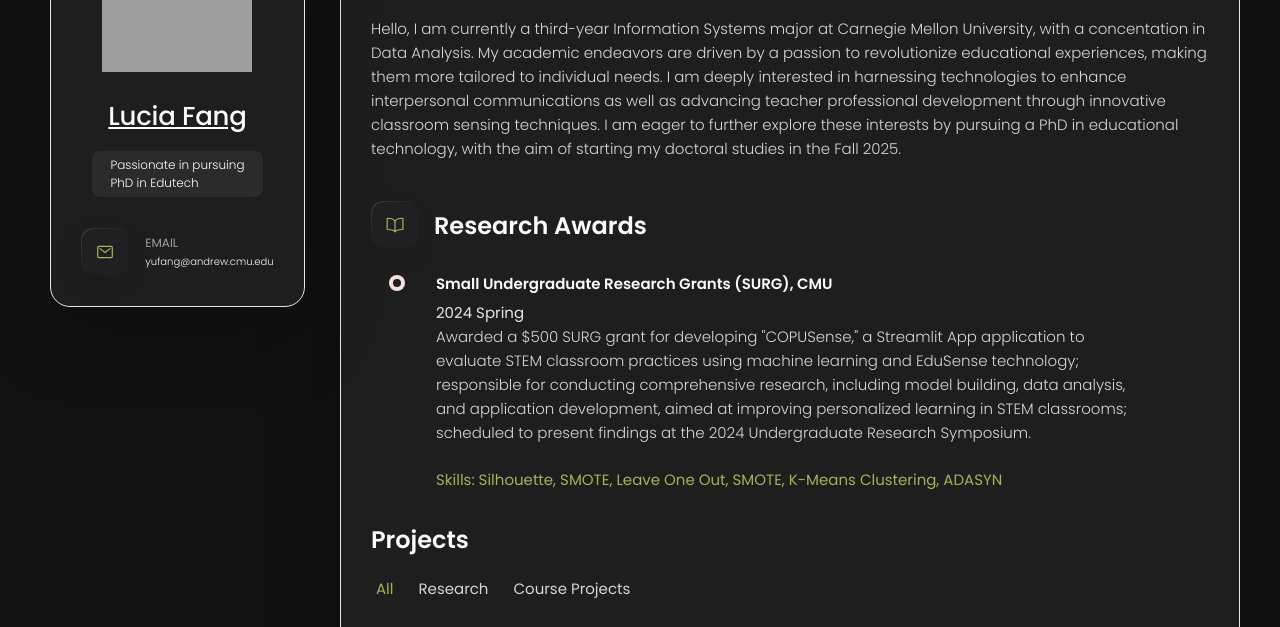
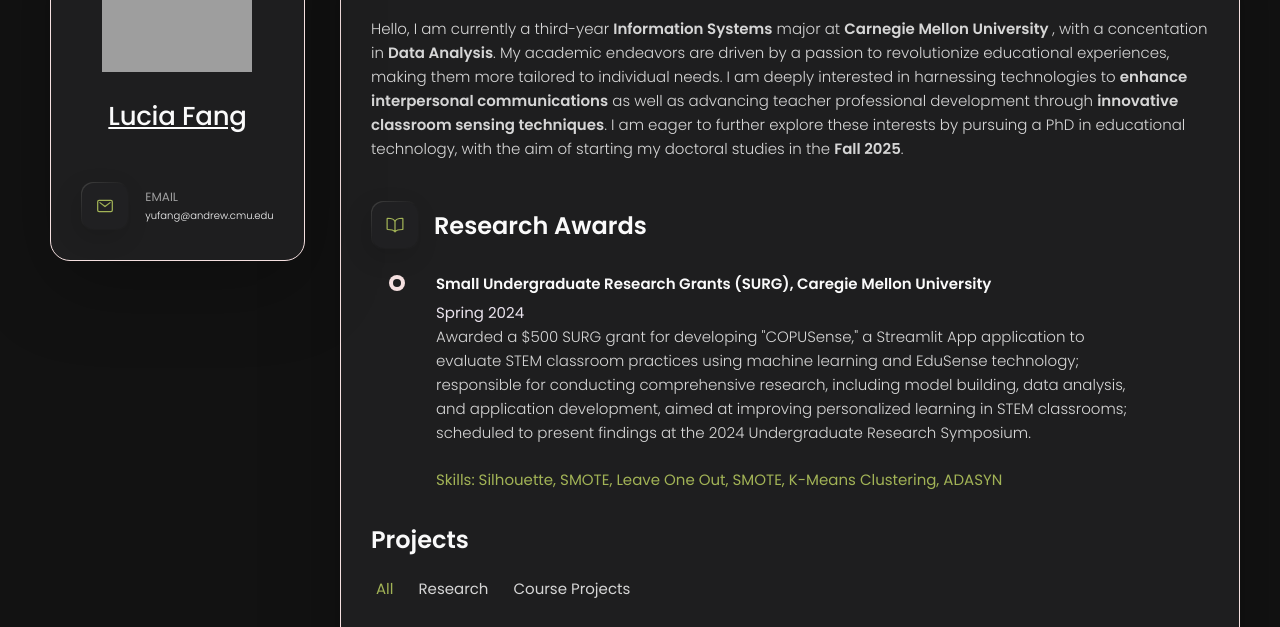
Before and after one commit to luciafang/luciaFang.github.io, a plain HTML site: page index.html in a window 1280 px wide. Shown: the part 162-789 px from the top of the page. Drawn offline with nearby package versions, Linux system fonts and the light colour scheme; grey boxes are pictures that could not be loaded.

Commit message:
Add files via upload

```diff
--- a/index.html
+++ b/index.html
@@ -53,7 +53,7 @@
 
           <!-- <p class="title">BS | Information Systems</p> -->
           <!-- <p class="title">CMU Dietrich College Dean’s List with High Honors 2021-2022 & 2022-2023</p> -->
-          <p class="title" style="font-size: 12px;">Passionate in pursuing <br>PhD in Edutech</p>
+          <!-- <p class="title" style="font-size: 12px;">Passionate in pursuing <br>PhD in Edutech</p> -->
 
         </div>
 
@@ -150,15 +150,16 @@
         <section class="about-text">
 
           <p>
-            Hello, I am currently a third-year Information Systems major at Carnegie Mellon University,
-            with a concentation in Data Analysis. My academic endeavors are driven by a passion to revolutionize
+            Hello, I am currently a third-year <b>Information Systems</b> major at <b>Carnegie Mellon University </b>,
+            with a concentation in <b>Data Analysis</b>. My academic endeavors are driven by a passion to revolutionize
             educational experiences, making them more tailored to individual needs.
-            I am deeply interested in harnessing technologies to enhance interpersonal communications
+            I am deeply interested in harnessing technologies to <b>enhance interpersonal communications</b>
             as well as advancing teacher professional
-            development through innovative classroom sensing techniques.
+            development through <b>
+            innovative classroom sensing techniques</b>.
 
             I am eager to further explore these interests by pursuing a PhD in educational technology,
-            with the aim of starting my doctoral studies in the Fall 2025.
+            with the aim of starting my doctoral studies in the <b>Fall 2025</b>.
           </p>
         </section>
 
@@ -182,8 +183,8 @@
 
             <ol class="timeline-list">
               <li class="timeline-item">
-                <h4 class="h3 timeline-item-title">Small Undergraduate Research Grants (SURG), CMU</h4>
-                <span>2024 Spring</span>
+                <h4 class="h3 timeline-item-title">Small Undergraduate Research Grants (SURG), Caregie Mellon University</h4>
+                <span>Spring 2024</span>
                 <p class="timeline-text">
                   Awarded a $500 SURG grant for developing "COPUSense," a Streamlit App application to evaluate STEM classroom practices using machine learning and EduSense technology; responsible for conducting comprehensive research, including model building, data analysis, and application development, aimed at improving personalized learning in STEM classrooms; scheduled to present findings at the 2024 Undergraduate Research Symposium.
                 </p>
@@ -265,7 +266,7 @@
                   </div>
                   <img src="./assets/images/project-8.jpg" alt="task manager" loading="lazy">
                 </figure>
-                <h3 class="project-title">Independent Study 2023Fall: Teaching style differences explained by a machine learning model</h3>
+                <h3 class="project-title">Independent Study Fall2023: Teaching style differences explained by a machine learning model</h3>
                 <p class="project-category">EduSense</p>
               </a>
             </li>
```
